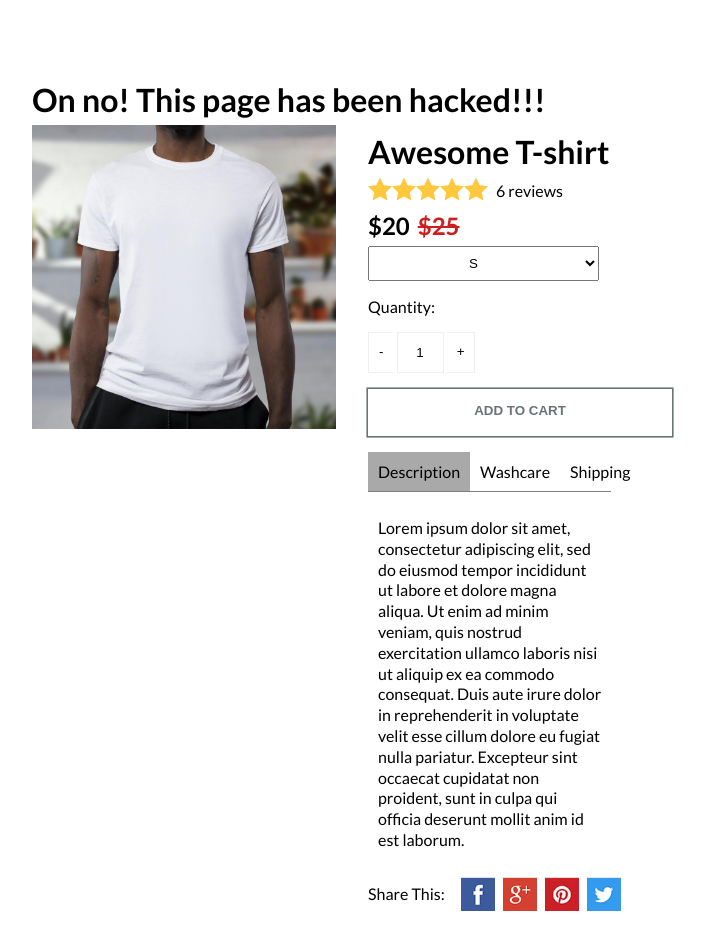
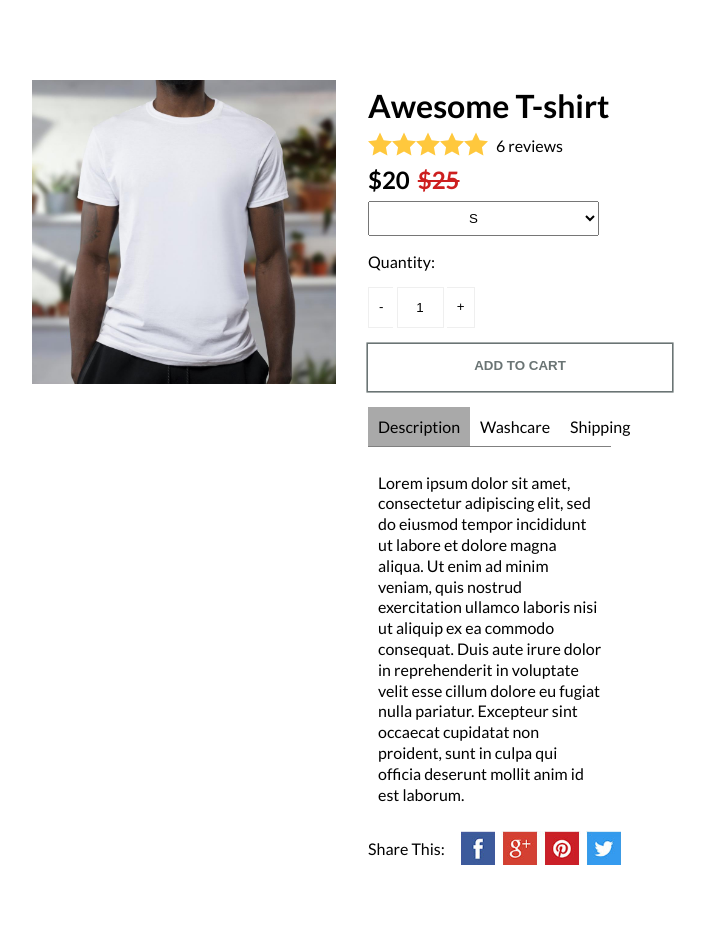
Before and after one commit to Zakkku/git-practice-1, a plain HTML site: page index.html in a window 1280 px wide. Shown: the whole page, without its empty margins (288-993 px from the left). Drawn offline with Linux system fonts and the light colour scheme.

Commit message:
revert Breaking A

```diff
--- a/index.html
+++ b/index.html
@@ -13,7 +13,6 @@
 </head>
 
 <body>
-    <h1>On no! This page has been hacked!!!</h1>
     <div class="product-page">
         <div class="product-main">
             <div class="product-picture">
```
